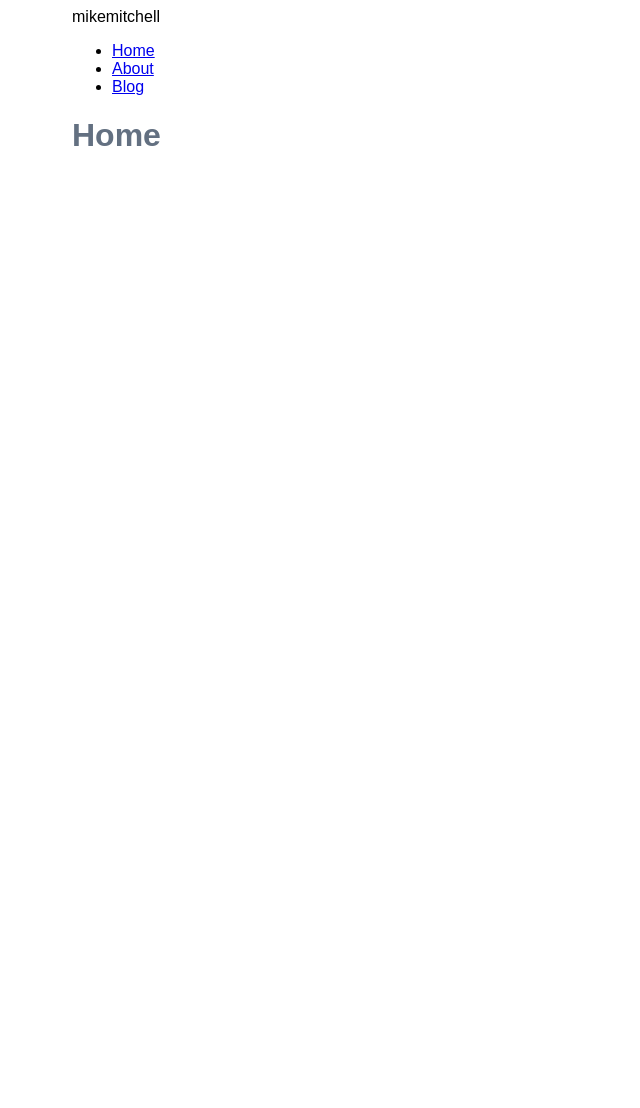
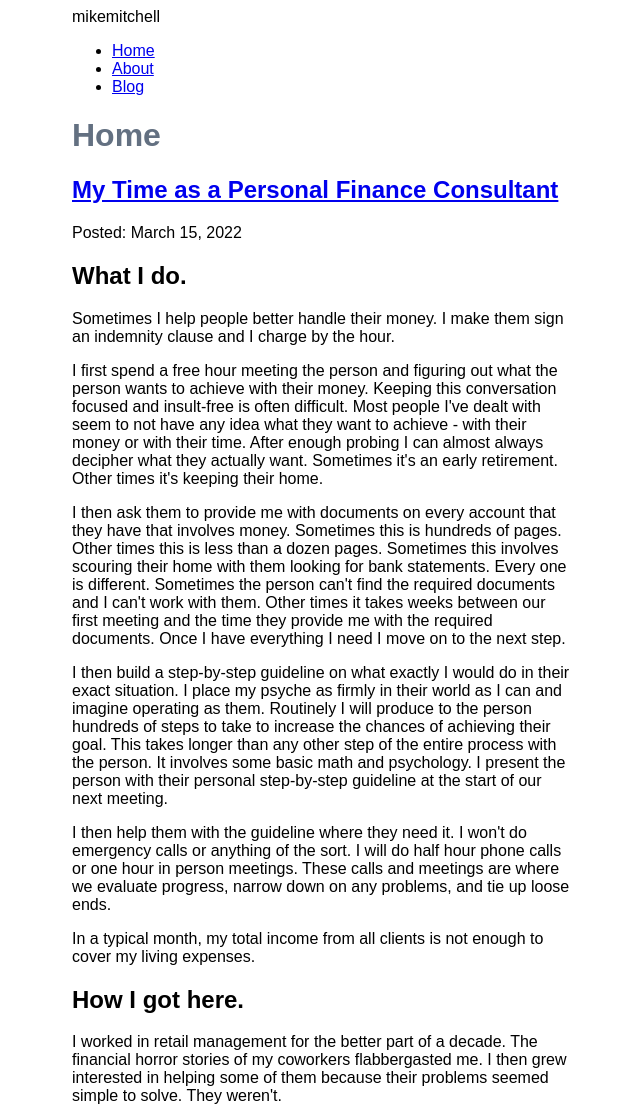
Before and after one commit to alchemistikk/my-gatsby-site, a Gatsby site: page / in a window 1280 px wide. Shown: the top 1108 px of the page, without its empty margins (318-958 px from the left). Before the commit the page ends 800 px from the top, so only its background shows below. Built offline with nearby package versions, Linux system fonts and the light colour scheme; Gatsby itself is replaced by a stand-in of ours.

Commit message:
Add all post content to homepage

```diff
--- a/src/pages/index.js
+++ b/src/pages/index.js
@@ -1,15 +1,46 @@
-// Step 1: Import React
 import * as React from 'react'
+import { Link, graphql } from 'gatsby'
 import Layout from '../components/layout'
+import { postLink } from '../components/layout.module.css'
+import { MDXRenderer } from 'gatsby-plugin-mdx'
 import { StaticImage } from 'gatsby-plugin-image'
 
-// Step 2: Define your component
-const IndexPage = () => {
+const IndexPage = ({ data }) => {
   return (
       <Layout pageTitle="Home">
+        {
+        data.allMdx.nodes.map(node => (
+          <article key={node.id}>
+            <h2>
+              <Link to={`/blog/${node.slug}`} className={postLink}>
+                {node.frontmatter.title}
+              </Link>
+            </h2>
+            <p>Posted: {node.frontmatter.date}</p>
+            <MDXRenderer>
+              {node.body}
+            </MDXRenderer>
+          </article>
+        ))
+      }
       </Layout>
   )
 }
 
-// Step 3: Export your component
+export const query = graphql`
+  query {
+    allMdx(sort: {fields: frontmatter___date, order: DESC}) {
+      nodes {
+        frontmatter {
+          date(formatString: "MMMM D, YYYY")
+          title
+        }
+        id
+        slug
+        body
+      }
+    }
+  }
+`
+
 export default IndexPage
```
